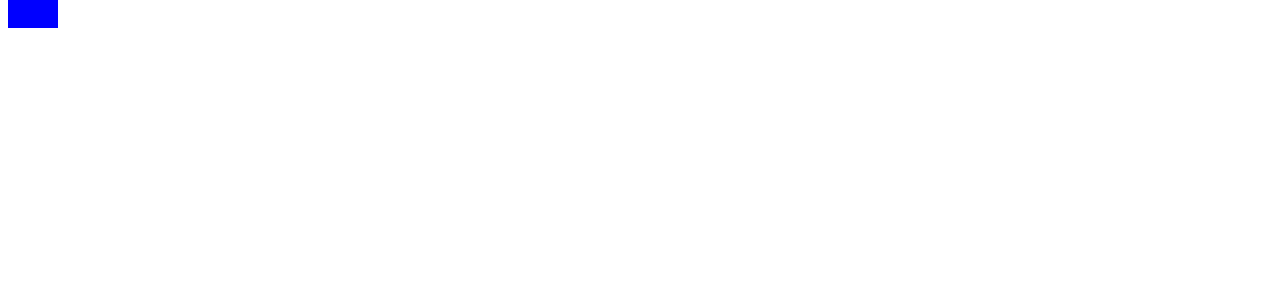
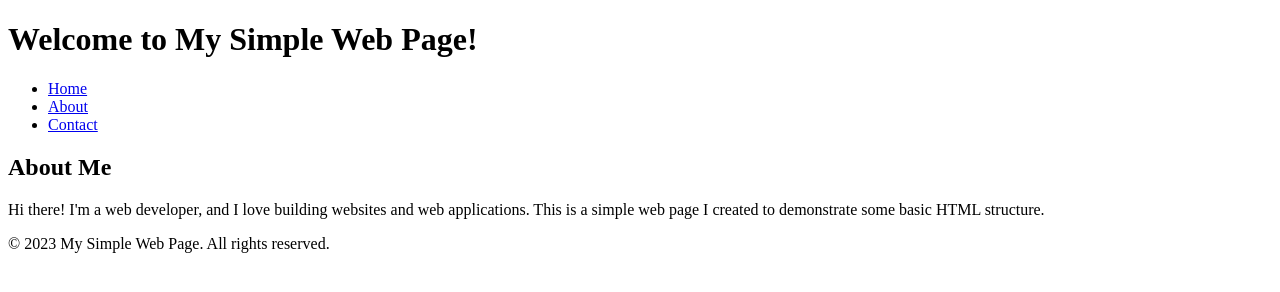
Before and after one commit to maksim201281/maksim201281, a plain HTML site: page index.html in a window 1280 px wide. Drawn offline with Linux system fonts and the light colour scheme.

Commit message:
any change

```diff
--- a/index.html
+++ b/index.html
@@ -1,28 +1,34 @@
 <!DOCTYPE html>
 <html>
 <head>
-  <title>Interactive Animation Test</title>
-  <style>
-    /* Add your animation CSS here */
-    @keyframes bounce {
-      0%, 100% {
-        transform: translateY(0);
-      }
-      50% {
-        transform: translateY(-30px);
-      }
-    }
-
-    .animated-element {
-      width: 50px;
-      height: 50px;
-      background-color: blue;
-      position: relative;
-      animation: bounce 2s infinite;
-    }
-  </style>
+    <meta charset="UTF-8">
+    <title>Simple Web Page</title>
 </head>
 <body>
-  <div class="animated-element"></div>
+    <header>
+        <h1>Welcome to My Simple Web Page!</h1>
+    </header>
+
+    <nav>
+        <ul>
+            <li><a href="#">Home</a></li>
+            <li><a href="#">About</a></li>
+            <li><a href="#">Contact</a></li>
+        </ul>
+    </nav>
+
+    <main>
+        <section>
+            <h2>About Me</h2>
+            <p>
+                Hi there! I'm a web developer, and I love building websites and web applications.
+                This is a simple web page I created to demonstrate some basic HTML structure.
+            </p>
+        </section>
+    </main>
+
+    <footer>
+        <p>&copy; 2023 My Simple Web Page. All rights reserved.</p>
+    </footer>
 </body>
 </html>
```
